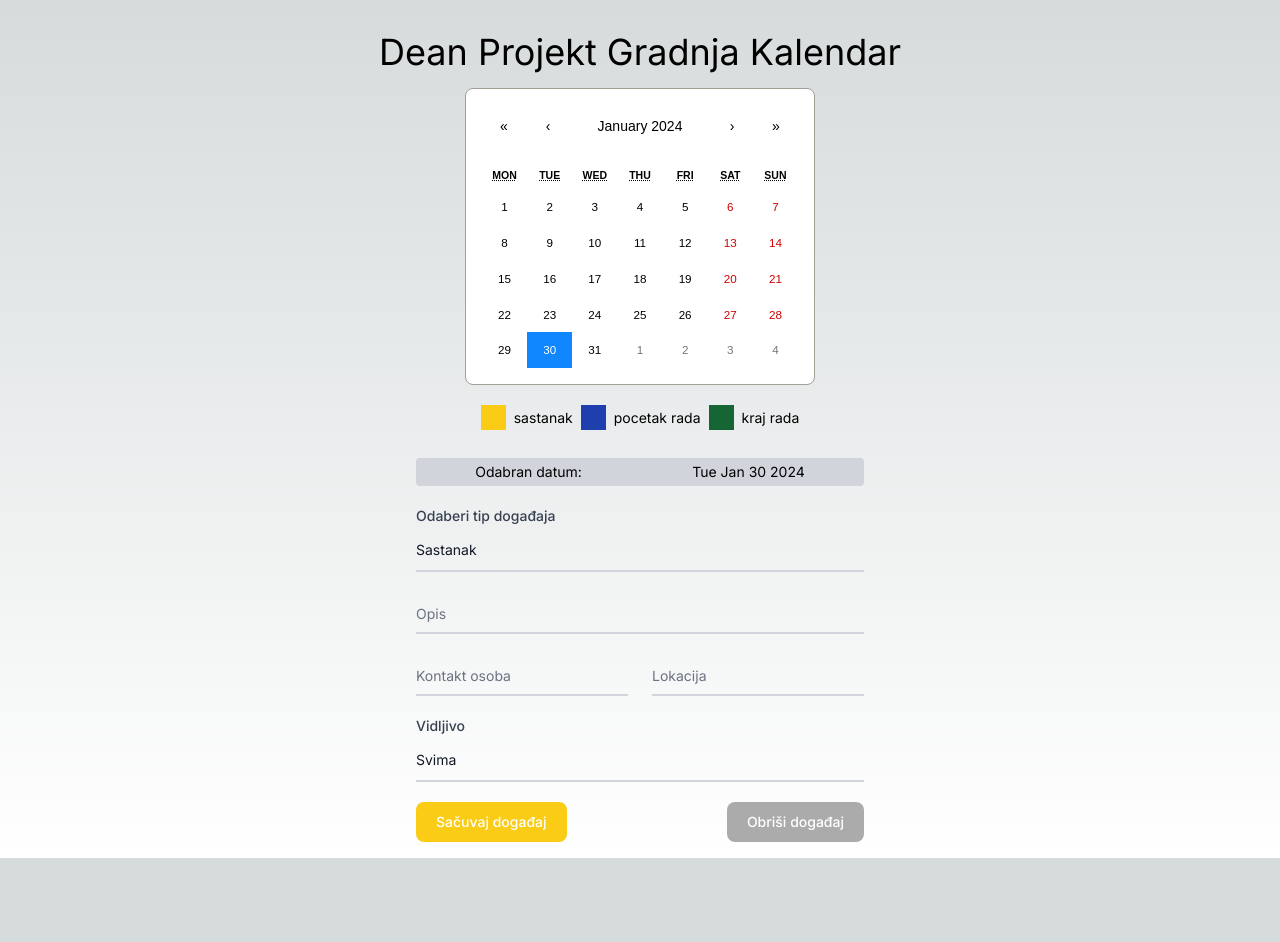
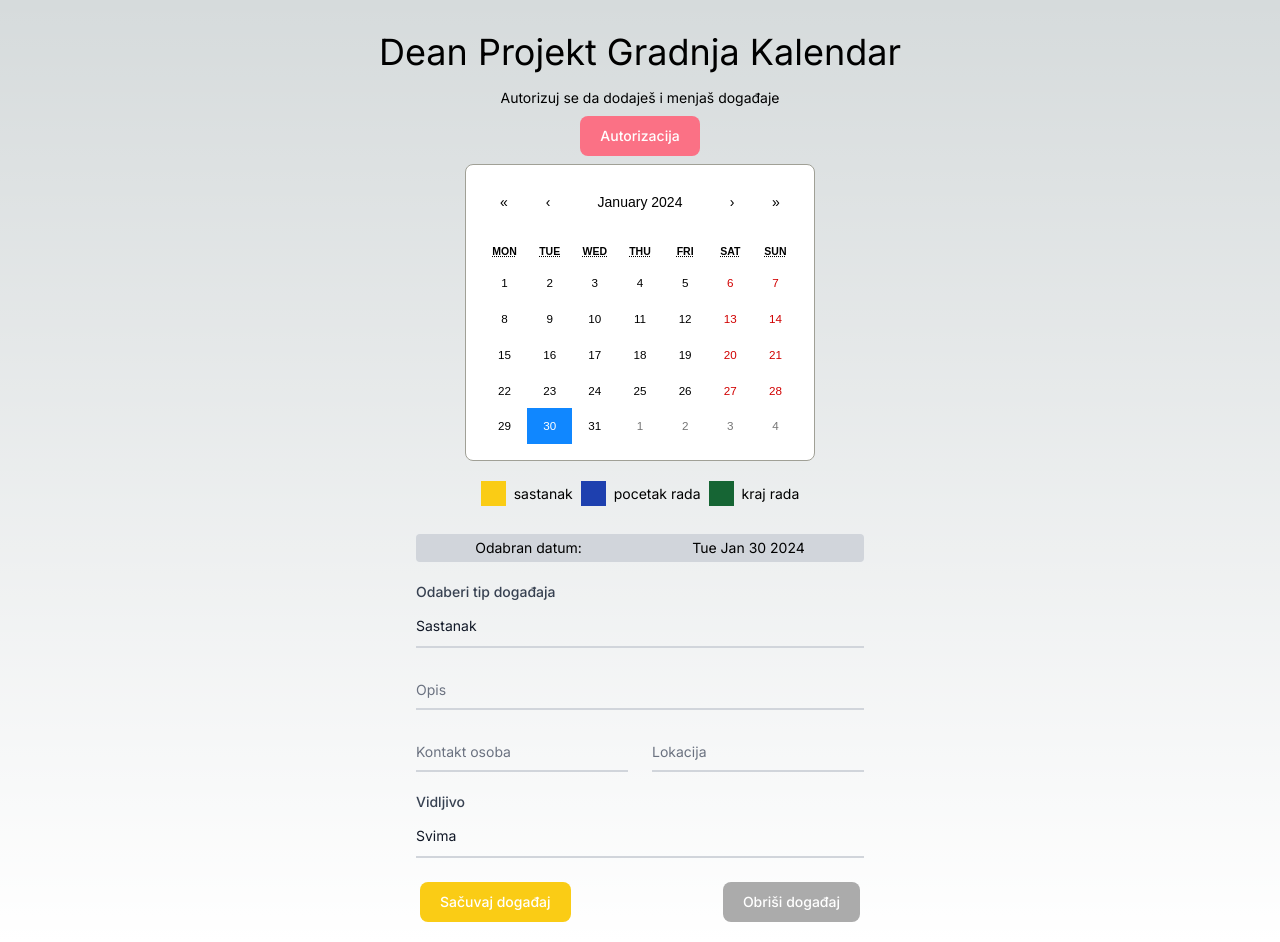
Before and after one commit to steve958/projekt-gradnja-kalendar, a Next.js app: page / in a window 1280 px wide. Both pictures are taken after a click on the button "30". Before the commit the page ends 858 px from the top, so only its background shows below. Built offline with nearby package versions, Linux system fonts and the light colour scheme; no server answers; the database is empty.

Commit message:
auth added

```diff
--- a/app/components/Calendar.tsx
+++ b/app/components/Calendar.tsx
@@ -7,7 +7,6 @@ import {
     collection,
     addDoc,
     getDocs,
-    setDoc,
     doc,
     updateDoc,
     query,
@@ -31,6 +30,7 @@ export default function CalendarComponent() {
     const [dateClicked, setDateClicked] = useState<boolean>(false);
     const [deleteEvent, setDeleteEvent] = useState<boolean>(false)
     const [eventList, setEventList] = useState<DateEvent[]>([]);
+    const [authClicked, setAuthClicked] = useState<boolean>(false)
     const [newEvent, setNewEvent] = useState<DateEvent>({
         type: "meeting",
         description: "",
@@ -175,6 +175,12 @@ export default function CalendarComponent() {
 
     return isClient ? (
         <div className="flex justify-center flex-col items-center">
+            <p className="mb-2">Autorizuj se da dodaješ i menjaš događaje</p>
+            <div className="text-center">
+                <button onClick={() => setAuthClicked(true)} className="text-white bg-rose-400 hover:bg-blue-800 focus:ring-4 focus:ring-blue-300 font-medium rounded-lg text-sm px-5 py-2.5 mb-2 dark:bg-blue-600 dark:hover:bg-blue-700 focus:outline-none dark:focus:ring-blue-800" type="button" data-drawer-target="drawer-example" data-drawer-show="drawer-example" aria-controls="drawer-example">
+                    Autorizacija
+                </button>
+            </div>
             <Calendar
                 tileClassName={generateClassName}
                 className="w-full p-4 rounded-lg"
@@ -307,20 +313,36 @@ export default function CalendarComponent() {
                         <button
                             onClick={(e) => submitEvent(e)}
                             type="submit"
-                            className="text-black bg-yellow-400 hover:bg-yellow-600 text-white focus:ring-4 focus:outline-none focus:ring-blue-300 font-medium rounded-lg text-sm w-full sm:w-auto px-5 py-2.5 text-center dark:bg-blue-600 dark:hover:bg-blue-700 dark:focus:ring-blue-800"
+                            className="text-black bg-yellow-400 m-1 hover:bg-yellow-600 text-white focus:ring-4 focus:outline-none focus:ring-blue-300 font-medium rounded-lg text-sm w-full sm:w-auto px-5 py-2.5 text-center dark:bg-blue-600 dark:hover:bg-blue-700 dark:focus:ring-blue-800"
                         >
                             Sačuvaj događaj
                         </button>
                         <button
                             disabled={!deleteEvent}
                             onClick={(e) => removeEvent(e)}
-                            className="disabled text-black bg-red-400 hover:bg-red-600 text-white focus:ring-4 focus:outline-none focus:ring-blue-300 font-medium rounded-lg text-sm w-full sm:w-auto px-5 py-2.5 text-center dark:bg-blue-600 dark:hover:bg-blue-700 dark:focus:ring-blue-800"
+                            className="disabled text-black bg-red-400 m-1 hover:bg-red-600 text-white focus:ring-4 focus:outline-none focus:ring-blue-300 font-medium rounded-lg text-sm w-full sm:w-auto px-5 py-2.5 text-center dark:bg-blue-600 dark:hover:bg-blue-700 dark:focus:ring-blue-800"
                         >
                             Obriši događaj
                         </button>
                     </div>
                 </form>
             )}
+            {authClicked && <div className="w-full absolute p-5 top-10 cover flex flex-col items-center"><div className="relative z-0 w-full mb-5 group flex flex-col">
+                <input
+                    type="text"
+                    className="block py-2.5 px-0 w-50 text-sm text-white bg-transparent border-0 border-b-2 border-gray-300 appearance-none dark:text-white dark:border-gray-600 dark:focus:border-blue-500 focus:outline-none focus:ring-0 focus:border-blue-600 peer"
+                    placeholder=" "
+                    required
+                />
+                <label
+                    className="peer-focus:font-medium absolute text-sm text-gray-500 dark:text-gray-400 duration-300 transform -translate-y-6 scale-75 top-3 -z-10 origin-[0] peer-focus:start-0 rtl:peer-focus:translate-x-1/4 rtl:peer-focus:left-auto peer-focus:text-blue-600 peer-focus:dark:text-blue-500 peer-placeholder-shown:scale-100 peer-placeholder-shown:translate-y-0 peer-focus:scale-75 peer-focus:-translate-y-6"
+                >
+                    Šifra
+                </label>
+                <button onClick={() => setAuthClicked(false)} className="text-white bg-yellow-400 m-2 hover:bg-blue-800 focus:ring-4 focus:ring-blue-300 font-medium rounded-lg text-sm px-5 py-2.5 mb-2 dark:bg-blue-600 dark:hover:bg-blue-700 focus:outline-none dark:focus:ring-blue-800" type="button" data-drawer-target="drawer-example" data-drawer-show="drawer-example" aria-controls="drawer-example">
+                    Autorizacija
+                </button>
+            </div></div>}
         </div>
     ) : (
         <div className="flex justify-center items-center">
--- a/app/globals.css
+++ b/app/globals.css
@@ -61,3 +61,7 @@ body {
 .disabled:disabled {
   background-color: #ababab !important;
 }
+
+.cover {
+  background-color: rgba(0, 0, 0, 0.8);
+}
```
